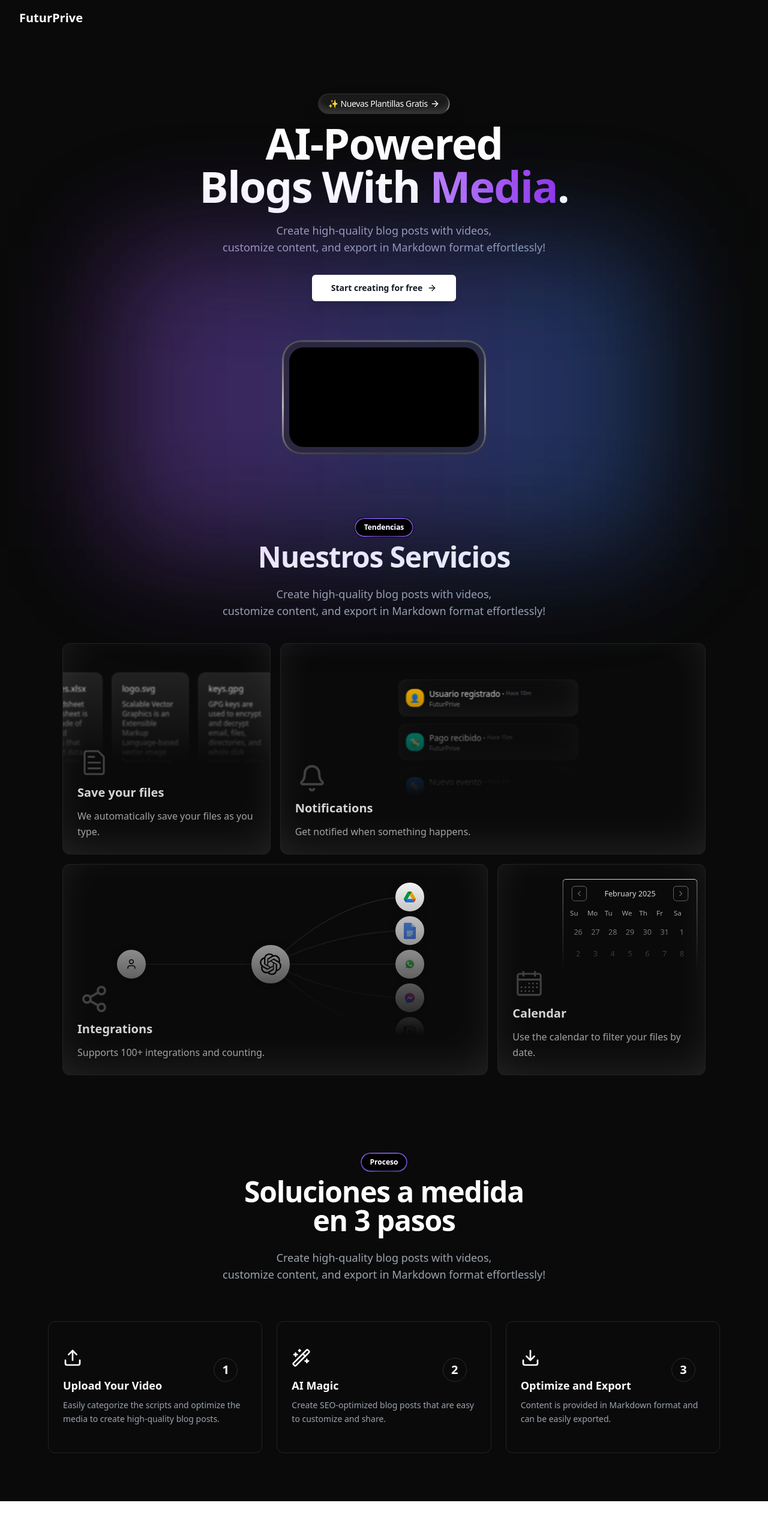
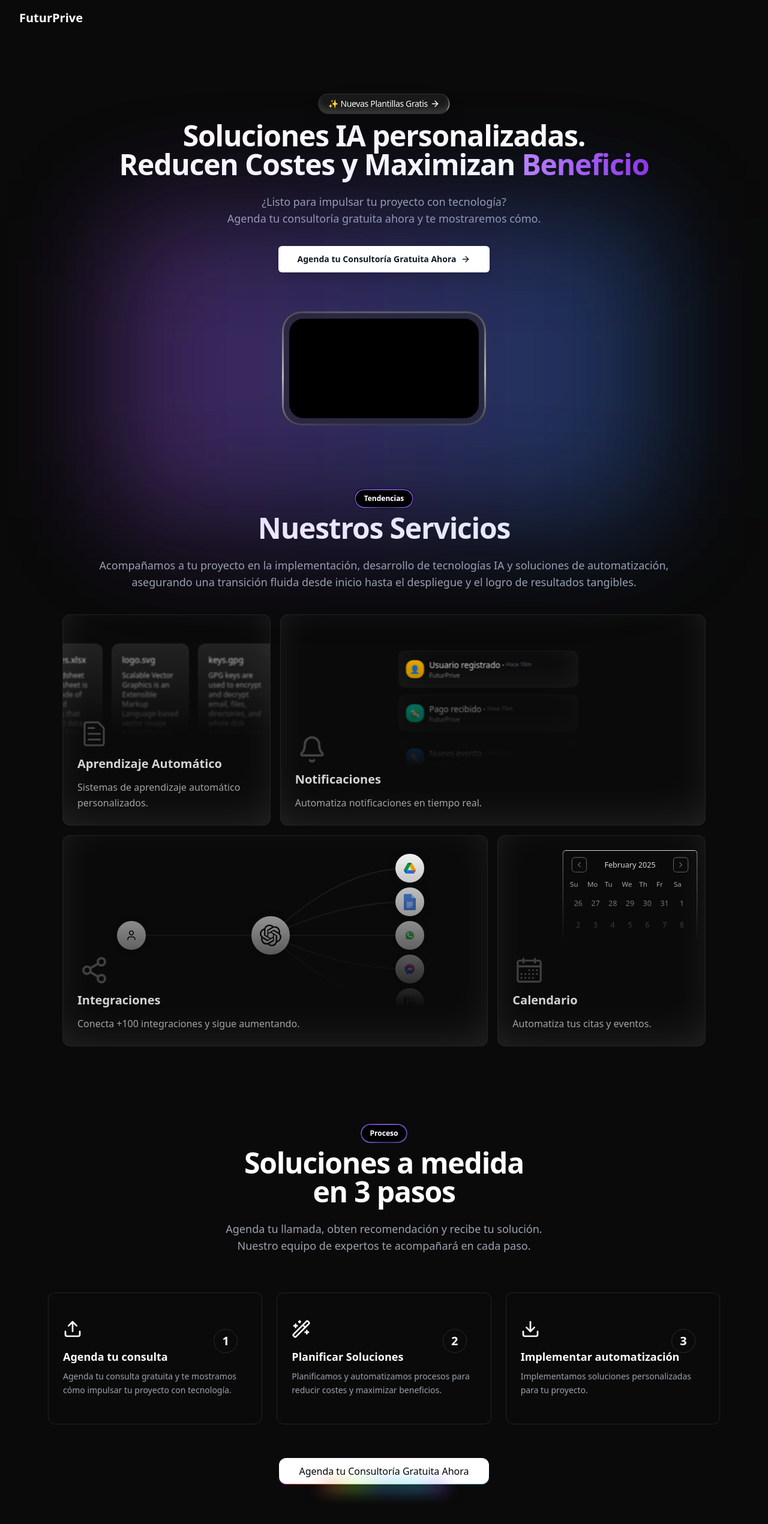
Before and after one commit to adriapedralbes/FuturPrive, a Next.js app: page / in a window 1280 px wide. Shown: the top 2540 px of the page at 60% size. Before the commit the page ends 2502 px from the top, so only its background shows below. Built offline with nearby package versions, Linux system fonts and the light colour scheme; grey boxes are pictures that could not be loaded.

Commit message:
refactor: changed text of landing and added the last cta button

```diff
--- a/src/app/globals.css
+++ b/src/app/globals.css
@@ -6,6 +6,18 @@
     font-family: system-ui, -apple-system, BlinkMacSystemFont, "Segoe UI",
       Roboto, Oxygen, Ubuntu, Cantarell, "Open Sans", "Helvetica Neue",
       sans-serif;
+    --color-1: 0 100% 63%;
+    --color-2: 270 100% 63%;
+    --color-3: 210 100% 63%;
+    --color-4: 195 100% 63%;
+    --color-5: 90 100% 63%;
+  }
+  .dark {
+    --color-1: 0 100% 63%;
+    --color-2: 270 100% 63%;
+    --color-3: 210 100% 63%;
+    --color-4: 195 100% 63%;
+    --color-5: 90 100% 63%;
   }
 }
 
--- a/src/app/page.tsx
+++ b/src/app/page.tsx
@@ -6,6 +6,7 @@ import { AnimatedButton } from "@/components/animatedButton"
 import { BentoDemo } from "@/components/our-services"
 import { ShimmerButtonDemo } from "@/components/animatedButton2"
 import { MagicCardDemo } from "@/components/magicCard"
+import { RainbowButtonDemo } from "@/components/rainbowButton"
 
 export default function Page() {
   return (
@@ -26,17 +27,16 @@ export default function Page() {
             <ShimmerButtonDemo />
           </div>
           {/* Heading */}
-          <h1 className="mb-6 text-5xl font-bold tracking-tight lg:text-7xl">
-            AI-Powered <br />
-            Blogs With{" "}
-            <span className="bg-gradient-to-r from-purple-400 to-purple-600 bg-clip-text text-transparent">Media</span>.
+          <h1 className="mb-6 text-5xl font-bold tracking-tight lg:text-5xl">
+            Soluciones IA personalizadas. <br /> Reducen Costes y Maximizan {" "}
+            <span className="bg-gradient-to-r from-purple-400 to-purple-600 bg-clip-text text-transparent">Beneficio</span>
           </h1>
 
           {/* Subtitle */}
           <p className="mb-8 text-lg text-gray-400">
-            Create high-quality blog posts with videos,
+            ¿Listo para impulsar tu proyecto con tecnología?
             <br />
-            customize content, and export in Markdown format effortlessly!
+            Agenda tu consultoría gratuita ahora y te mostraremos cómo.
           </p>
 
           {/* CTA Button */}
@@ -45,7 +45,7 @@ export default function Page() {
             size="lg"
             className="gap-2 font-semibold shadow-lg hover:shadow-xl transition-shadow duration-300"
           >
-            Start creating for free
+            Agenda tu Consultoría Gratuita Ahora
             <ArrowRight className="h-4 w-4" />
           </Button>
           {/* Dashboard Preview */}
@@ -65,9 +65,9 @@ export default function Page() {
             Nuestros Servicios
           </h1>
           <p className="mt-5 text-lg text-gray-400">
-            Create high-quality blog posts with videos,
-            <br />
-            customize content, and export in Markdown format effortlessly!
+            Acompañamos a tu proyecto en la implementación, desarrollo
+            de tecnologías IA y soluciones de automatización, <br />asegurando una transición fluida desde inicio
+            hasta el despliegue y el logro de resultados tangibles.
           </p>
         </div>
         <BentoDemo />
@@ -81,12 +81,17 @@ export default function Page() {
             en 3 pasos
           </h1>
           <p className="mt-5 text-lg text-gray-400">
-            Create high-quality blog posts with videos,
-            <br />
-            customize content, and export in Markdown format effortlessly!
+            Agenda tu llamada, obten recomendación y recibe tu solución.<br />
+            Nuestro equipo de expertos te acompañará en cada paso.
           </p>
         </div>
         <MagicCardDemo />
+        <div className="mt-14">
+          <RainbowButtonDemo>
+            Agenda tu Consultoría Gratuita Ahora
+          </RainbowButtonDemo>
+        </div>
+
       </section>
 
 
--- a/src/components/magicCard.tsx
+++ b/src/components/magicCard.tsx
@@ -10,18 +10,18 @@ export function MagicCardDemo() {
   const cards = [
     {
       icon: <Upload className="w-8 h-8 mb-4 text-white transition-colors duration-300 group-hover:text-purple-400" />,
-      title: "Upload Your Video",
-      description: "Easily categorize the scripts and optimize the media to create high-quality blog posts."
+      title: "Agenda tu consulta",
+      description: "Agenda tu consulta gratuita y te mostramos cómo impulsar tu proyecto con tecnología."
     },
     {
       icon: <Wand2 className="w-8 h-8 mb-4 text-white transition-colors duration-300 group-hover:text-purple-400" />,
-      title: "AI Magic",
-      description: "Create SEO-optimized blog posts that are easy to customize and share."
+      title: "Planificar Soluciones",
+      description: "Planificamos y automatizamos procesos para reducir costes y maximizar beneficios."
     },
     {
       icon: <Download className="w-8 h-8 mb-4 text-white transition-colors duration-300 group-hover:text-purple-400" />,
-      title: "Optimize and Export",
-      description: "Content is provided in Markdown format and can be easily exported."
+      title: "Implementar automatización",
+      description: "Implementamos soluciones personalizadas para tu proyecto."
     }
   ];
 
--- /dev/null
+++ b/src/components/magicui/rainbow-button.tsx
@@ -0,0 +1,31 @@
+import React from "react";
+import { cn } from "@/lib/utils";
+
+interface RainbowButtonProps
+  extends React.ButtonHTMLAttributes<HTMLButtonElement> {}
+
+export const RainbowButton = React.forwardRef<
+  HTMLButtonElement,
+  RainbowButtonProps
+>(({ children, className, ...props }, ref) => {
+  return (
+    <button
+      ref={ref}
+      className={cn(
+        "group relative inline-flex h-11 animate-rainbow cursor-pointer items-center justify-center rounded-xl border-0 bg-[length:200%] px-8 py-2 font-medium text-primary-foreground transition-colors [background-clip:padding-box,border-box,border-box] [background-origin:border-box] [border:calc(0.08*1rem)_solid_transparent] focus-visible:outline-none focus-visible:ring-1 focus-visible:ring-ring disabled:pointer-events-none disabled:opacity-50",
+        // before styles
+        "before:absolute before:bottom-[-20%] before:left-1/2 before:z-0 before:h-1/5 before:w-3/5 before:-translate-x-1/2 before:animate-rainbow before:bg-[linear-gradient(90deg,hsl(var(--color-1)),hsl(var(--color-5)),hsl(var(--color-3)),hsl(var(--color-4)),hsl(var(--color-2)))] before:[filter:blur(calc(0.8*1rem))]",
+        // light mode colors
+        "bg-[linear-gradient(#121213,#121213),linear-gradient(#121213_50%,rgba(18,18,19,0.6)_80%,rgba(18,18,19,0)),linear-gradient(90deg,hsl(var(--color-1)),hsl(var(--color-5)),hsl(var(--color-3)),hsl(var(--color-4)),hsl(var(--color-2)))]",
+        // dark mode colors
+        "dark:bg-[linear-gradient(#fff,#fff),linear-gradient(#fff_50%,rgba(255,255,255,0.6)_80%,rgba(0,0,0,0)),linear-gradient(90deg,hsl(var(--color-1)),hsl(var(--color-5)),hsl(var(--color-3)),hsl(var(--color-4)),hsl(var(--color-2)))]",
+        className,
+      )}
+      {...props}
+    >
+      {children}
+    </button>
+  );
+});
+
+RainbowButton.displayName = "RainbowButton";
--- a/src/components/our-services.tsx
+++ b/src/components/our-services.tsx
@@ -33,8 +33,8 @@ const files = [
 const features = [
   {
     Icon: FileTextIcon,
-    name: "Save your files",
-    description: "We automatically save your files as you type.",
+    name: "Aprendizaje Automático",
+    description: "Sistemas de aprendizaje automático personalizados.",
     href: "#",
     cta: "Learn more",
     className: "col-span-3 lg:col-span-1",
@@ -68,8 +68,8 @@ const features = [
   },
   {
     Icon: BellIcon,
-    name: "Notifications",
-    description: "Get notified when something happens.",
+    name: "Notificaciones",
+    description: "Automatiza notificaciones en tiempo real.",
     href: "#",
     cta: "Learn more",
     className: "col-span-3 lg:col-span-2",
@@ -79,8 +79,8 @@ const features = [
   },
   {
     Icon: Share2Icon,
-    name: "Integrations",
-    description: "Supports 100+ integrations and counting.",
+    name: "Integraciones",
+    description: "Conecta +100 integraciones y sigue aumentando.",
     href: "#",
     cta: "Learn more",
     className: "col-span-3 lg:col-span-2",
@@ -90,8 +90,8 @@ const features = [
   },
   {
     Icon: CalendarIcon,
-    name: "Calendar",
-    description: "Use the calendar to filter your files by date.",
+    name: "Calendario",
+    description: "Automatiza tus citas y eventos.",
     className: "col-span-3 lg:col-span-1",
     href: "#",
     cta: "Learn more",
--- /dev/null
+++ b/src/components/rainbowButton.tsx
@@ -0,0 +1,13 @@
+import { RainbowButton } from "@/components/magicui/rainbow-button";
+
+interface RainbowButtonDemoProps {
+    children: React.ReactNode;
+}
+
+export function RainbowButtonDemo({ children }: RainbowButtonDemoProps) {
+    return (
+        <RainbowButton>
+            <span className="text-black">{children}</span>
+        </RainbowButton>
+    )
+}
--- a/tailwind.config.ts
+++ b/tailwind.config.ts
@@ -42,7 +42,12 @@ export default {
   			card: {
   				DEFAULT: 'hsl(var(--card))',
   				foreground: 'hsl(var(--card-foreground))'
-  			}
+  			},
+  			'color-1': 'hsl(var(--color-1))',
+  			'color-2': 'hsl(var(--color-2))',
+  			'color-3': 'hsl(var(--color-3))',
+  			'color-4': 'hsl(var(--color-4))',
+  			'color-5': 'hsl(var(--color-5))'
   		},
   		animation: {
   			'border-glow': 'border-glow 2s ease-in-out infinite',
@@ -53,7 +58,8 @@ export default {
   			marquee: 'marquee var(--duration) infinite linear',
   			'marquee-vertical': 'marquee-vertical var(--duration) linear infinite',
   			'shimmer-slide': 'shimmer-slide var(--speed) ease-in-out infinite alternate',
-  			'spin-around': 'spin-around calc(var(--speed) * 2) infinite linear'
+  			'spin-around': 'spin-around calc(var(--speed) * 2) infinite linear',
+  			rainbow: 'rainbow var(--speed, 2s) infinite linear'
   		},
   		keyframes: {
   			'border-glow': {
@@ -134,6 +140,14 @@ export default {
   				'100%': {
   					transform: 'translateZ(0) rotate(360deg)'
   				}
+  			},
+  			rainbow: {
+  				'0%': {
+  					'background-position': '0%'
+  				},
+  				'100%': {
+  					'background-position': '200%'
+  				}
   			}
   		}
   	}
```
